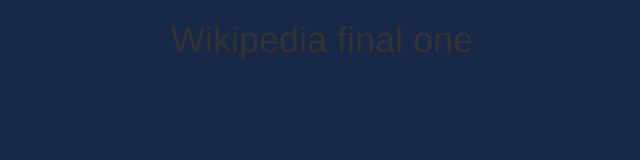
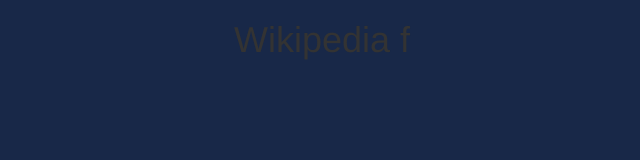
Before and after one commit to sakthik26/Front-End-Web-Development-Projects, a plain HTML site: page Wiki viewer/wiki_viewer.html in a window 1280 px wide. Shown: the whole page, without its empty margins (318-958 px from the left). Drawn offline with nearby package versions, Linux system fonts and the light colour scheme; a web font is replaced by a local one.

Commit message:
New changes from sublime

```diff
--- a/Wiki viewer/wiki_viewer.html
+++ b/Wiki viewer/wiki_viewer.html
@@ -14,7 +14,7 @@
 <div class="container">
 <div class="row">
 <div class="col-xs-12 text-center">
-<div><p><h1> Wikipedia final one</h1> </p></div>
+<div><p><h1> Wikipedia f</h1> </p></div>
 </div></div>
 
 </div>
```
